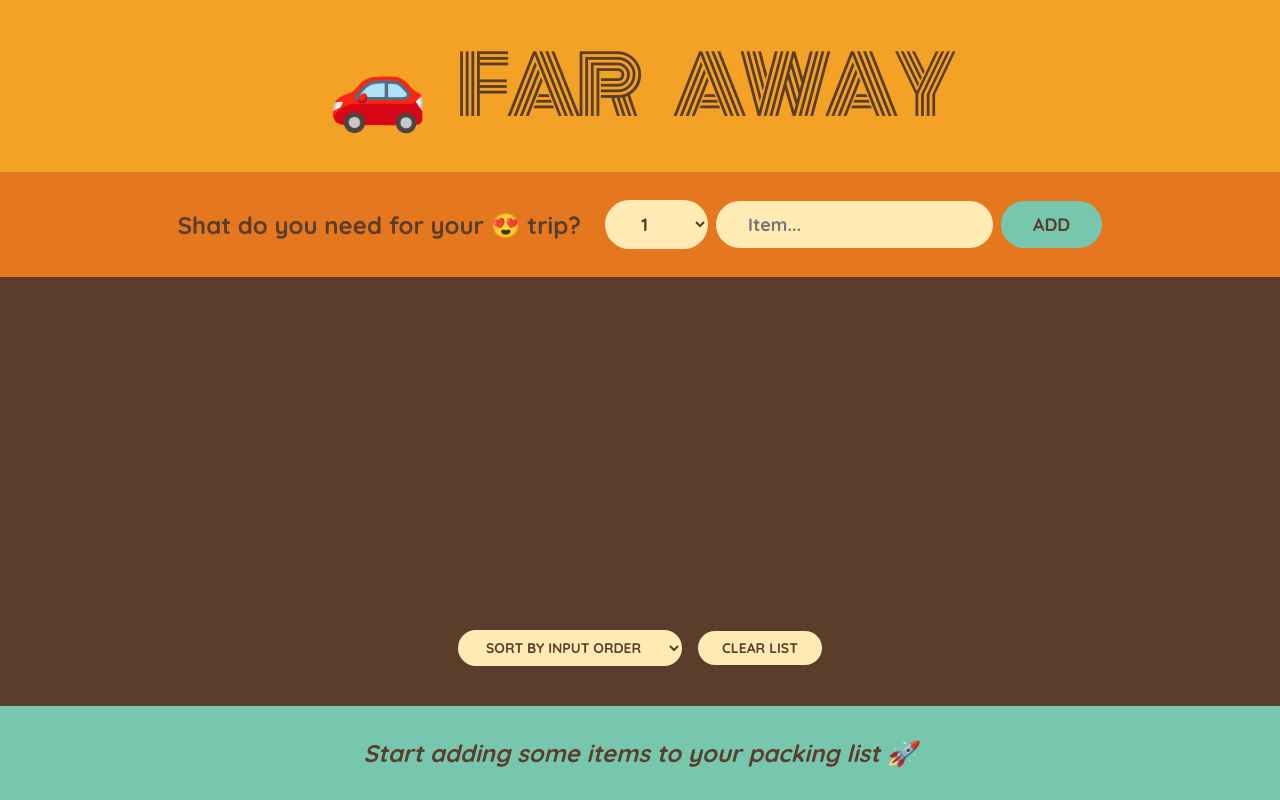
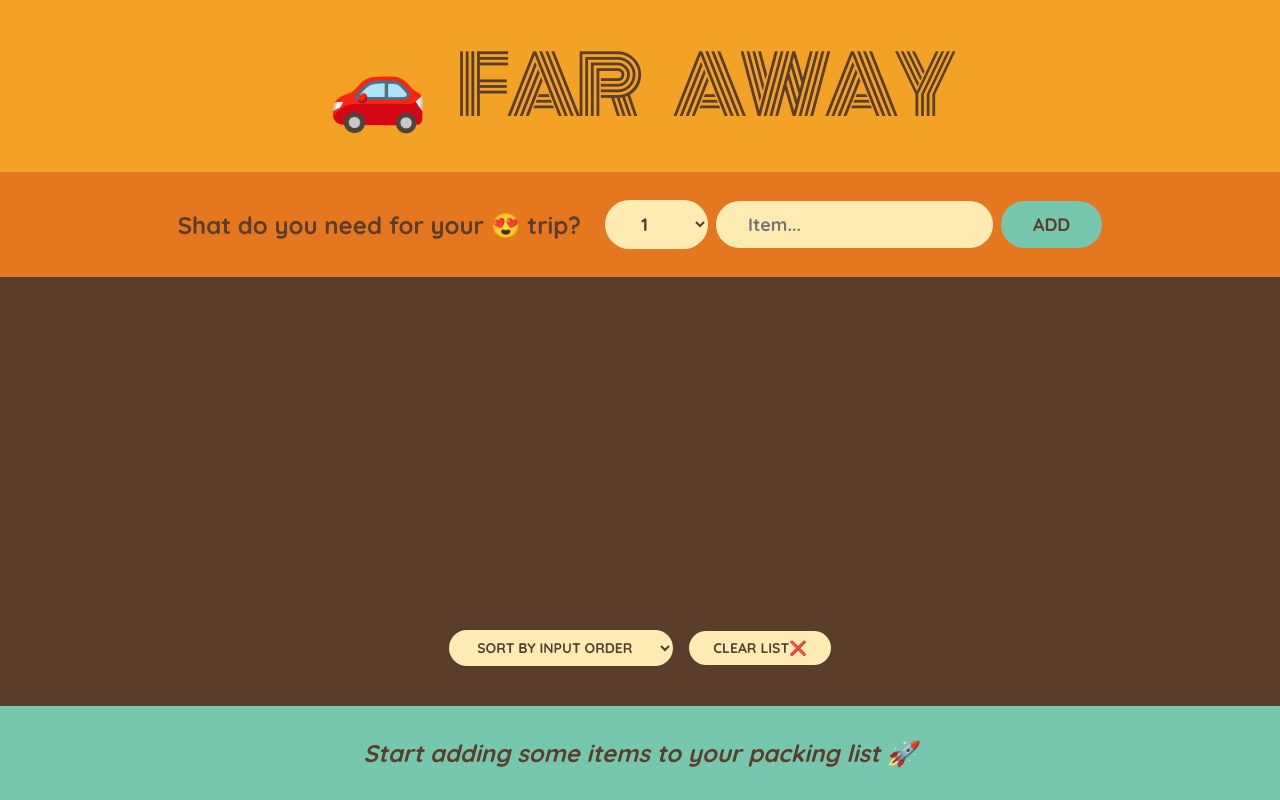
Before and after one commit to koroush-97/travel-List, a React (Create React App) app: page / in a window 1280 px wide. Built offline with nearby package versions, Linux system fonts and the light colour scheme.

Commit message:
set emoje for Clear List btn

```diff
--- a/src/components/PackingList.jsx
+++ b/src/components/PackingList.jsx
@@ -41,7 +41,7 @@ export default function PackingList({
           <option value="description"> Sort by description </option>
           <option value="packed"> Sort by status </option>
         </select>
-        <button onClick={rest}>Clear List</button>
+        <button onClick={rest}>Clear List❌ </button>
       </div>
     </div>
   );
```
